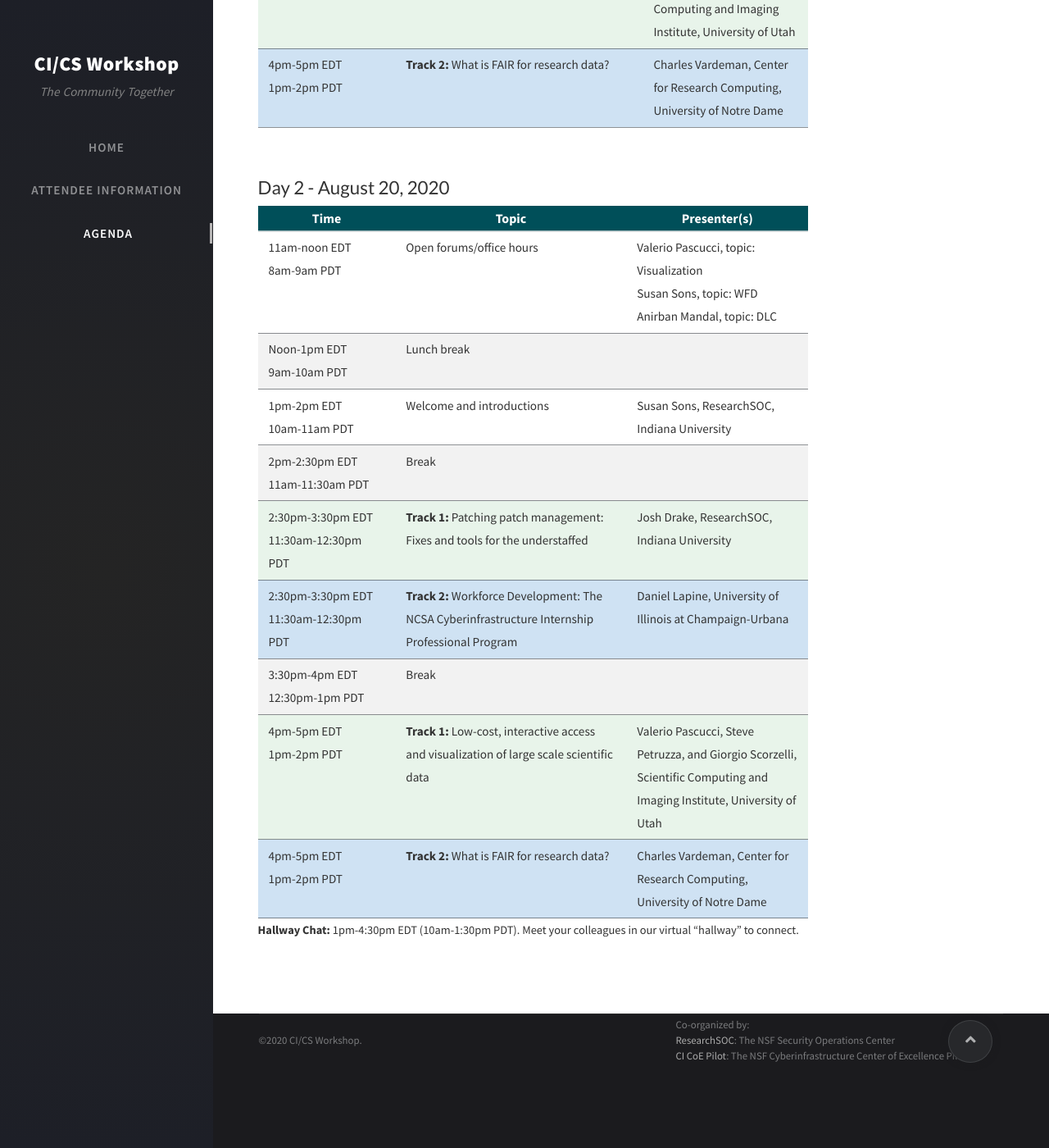
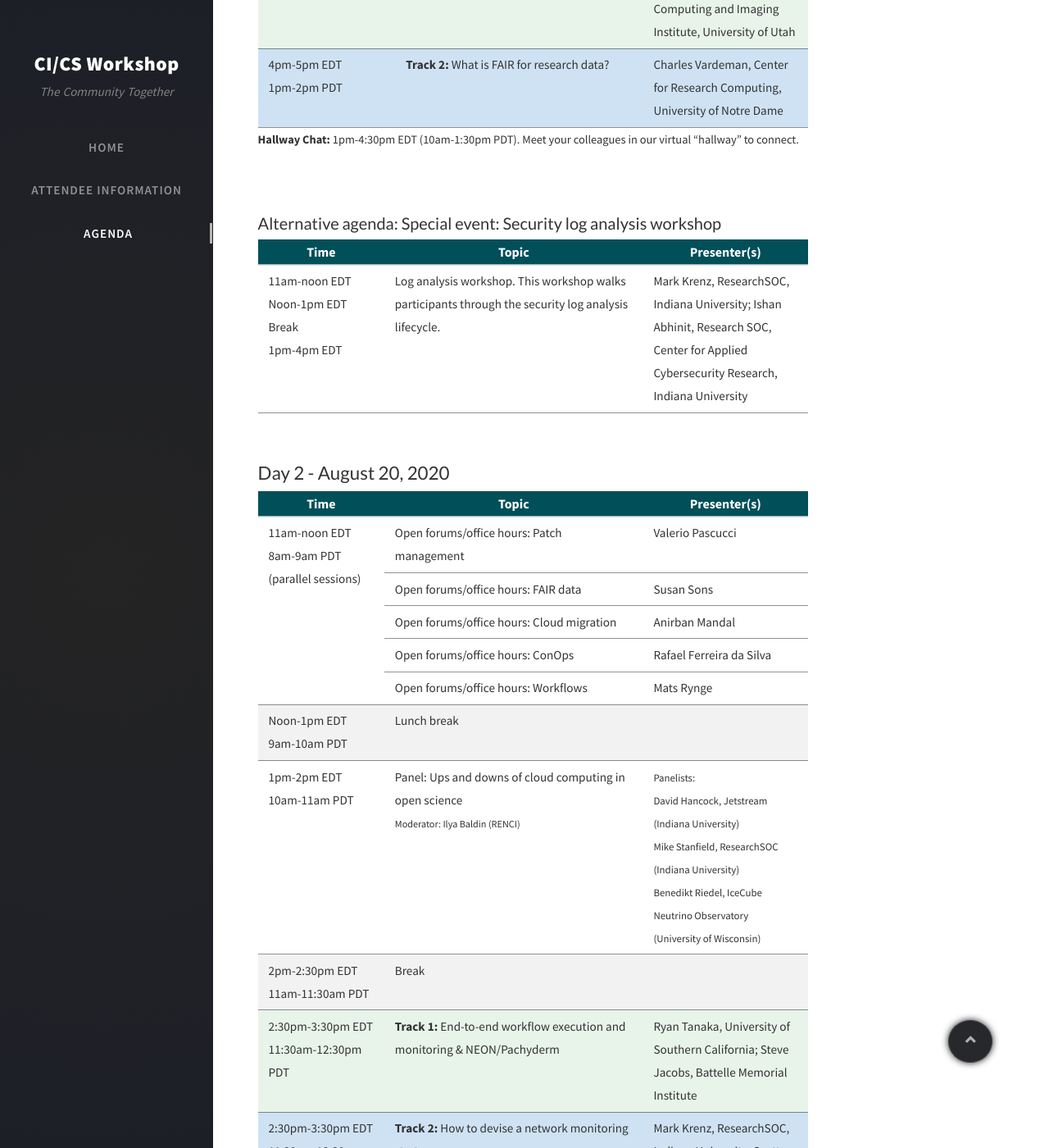
Before and after one commit to cics-workshop/cics-workshop.github.io, a Jekyll site: the page built from agenda.html, in a window 1280 px wide and 1400 px high, scrolled down 1058 px. Shown: the whole window at 82% size. Built offline with Jekyll 4.4.1, drawn with Linux system fonts in a browser that asks for light colours; nearby versions of some CDN libraries; comment, search, counter and statistics services are not loaded; before the commit the page ends 2374 px from its top, so only the background shows below that; some of the changed text lies outside the part shown.

Commit message:
updating agenda

```diff
--- a/agenda.html
+++ b/agenda.html
@@ -14,7 +14,7 @@
     </thead>
     <tbody>
     <tr style="background-color: #fff">
-        <td rowspan="3">11am-noon EDT <br/> 8am-9am PDT</td>
+        <td rowspan="3">11am-noon EDT <br/> 8am-9am PDT <br/> (parallel sessions)</td>
         <td>Open forums/office hours: Visualization</td>
         <td>Valerio Pascucci</td>
     </tr>
@@ -72,25 +72,64 @@
     </tr>
     </tbody>
 </table>
+<p style="font-size: 0.9em">
+    <strong>Hallway Chat:</strong> 1pm-4:30pm EDT (10am-1:30pm PDT). Meet your colleagues in our virtual “hallway” to
+    connect.
+</p>
 
 <p>&nbsp;</p>
+
+<h3>Alternative agenda: Special event: Security log analysis workshop</h3>
+<table>
+    <thead>
+    <th style="width: 23%">Time</th>
+    <th>Topic</th>
+    <th style="width: 30%">Presenter(s)</th>
+    </thead>
+    <tbody>
+    <tr style="background-color: #fff">
+        <td>11am-noon EDT <br/>
+            Noon-1pm EDT Break<br/>
+            1pm-4pm EDT<br/>
+        </td>
+        <td>Log analysis workshop. This workshop walks participants through the security log analysis lifecycle.</td>
+        <td>Mark Krenz, ResearchSOC, Indiana University; Ishan Abhinit, Research SOC, Center for Applied Cybersecurity Research, Indiana University</td>
+    </tr>
+    </tbody>
+</table>
+
+<p>&nbsp;</p>
+
 
 <h2>Day 2 - August 20, 2020</h2>
 
 <table>
     <thead>
-    <th style="width: 25%">Time</th>
+    <th style="width: 23%">Time</th>
     <th>Topic</th>
-    <th style="width: 33%">Presenter(s)</th>
+    <th style="width: 30%">Presenter(s)</th>
     </thead>
     <tbody>
     <tr style="background-color: #fff">
-        <td>11am-noon EDT <br/> 8am-9am PDT</td>
-        <td>Open forums/office hours</td>
-        <td>Valerio Pascucci, topic: Visualization<br/>
-            Susan Sons, topic: WFD<br/>
-            Anirban Mandal, topic: DLC
-        </td>
+        <td rowspan="5">11am-noon EDT <br/> 8am-9am PDT <br/> (parallel sessions)</td>
+        <td>Open forums/office hours: Patch management</td>
+        <td>Valerio Pascucci</td>
+    </tr>
+    <tr style="background-color: #fff">
+        <td>Open forums/office hours: FAIR data</td>
+        <td>Susan Sons</td>
+    </tr>
+    <tr style="background-color: #fff">
+        <td>Open forums/office hours: Cloud migration</td>
+        <td>Anirban Mandal</td>
+    </tr>
+    <tr style="background-color: #fff">
+        <td>Open forums/office hours: ConOps</td>
+        <td>Rafael Ferreira da Silva</td>
+    </tr>
+    <tr style="background-color: #fff">
+        <td>Open forums/office hours: Workflows</td>
+        <td>Mats Rynge</td>
     </tr>
     <tr style="background-color: #f2f2f2">
         <td>Noon-1pm EDT <br/> 9am-10am PDT</td>
@@ -99,8 +138,11 @@
     </tr>
     <tr style="background-color: #fff">
         <td>1pm-2pm EDT <br/> 10am-11am PDT</td>
-        <td>Welcome and introductions</td>
-        <td>Susan Sons, ResearchSOC, Indiana University</td>
+        <td>Panel: Ups and downs of cloud computing in open science<br/><span style="font-size: 0.8em">Moderator: Ilya Baldin (RENCI)</span>
+        </td>
+        <td style="font-size: 0.8em">Panelists:<br/>David Hancock, Jetstream (Indiana University)<br/>Mike Stanfield,
+            ResearchSOC (Indiana University)<br/>Benedikt Riedel, IceCube Neutrino Observatory (University of Wisconsin)
+        </td>
     </tr>
     <tr style="background-color: #f2f2f2">
         <td>2pm-2:30pm EDT <br/> 11am-11:30am PDT</td>
@@ -109,32 +151,23 @@
     </tr>
     <tr style="background-color: #e8f4ea">
         <td>2:30pm-3:30pm EDT <br/> 11:30am-12:30pm PDT</td>
-        <td><strong>Track 1:</strong> Patching patch management: Fixes and tools for the understaffed</td>
-        <td>Josh Drake, ResearchSOC, Indiana University</td>
+        <td><strong>Track 1:</strong> End-to-end workflow execution and monitoring & NEON/Pachyderm</td>
+        <td>Ryan Tanaka, University of Southern California; Steve Jacobs, Battelle Memorial Institute</td>
     </tr>
     <tr style="background-color: #cfe2f3">
         <td>2:30pm-3:30pm EDT <br/> 11:30am-12:30pm PDT</td>
-        <td><strong>Track 2:</strong> Workforce Development: The NCSA Cyberinfrastructure Internship Professional
-            Program
-        </td>
-        <td>Daniel Lapine, University of Illinois at Champaign-Urbana</td>
+        <td><strong>Track 2:</strong> How to devise a network monitoring strategy</td>
+        <td>Mark Krenz, ResearchSOC, Indiana University; Scott Orr, OmniSOC, Indiana University</td>
     </tr>
     <tr style="background-color: #f2f2f2">
         <td>3:30pm-4pm EDT <br/> 12:30pm-1pm PDT</td>
         <td>Break</td>
         <td></td>
     </tr>
-    <tr style="background-color: #e8f4ea">
+    <tr style="background-color: #fff">
         <td>4pm-5pm EDT <br/> 1pm-2pm PDT</td>
-        <td><strong>Track 1:</strong> Low-cost, interactive access and visualization of large scale scientific data</td>
-        <td>Valerio Pascucci, Steve Petruzza, and Giorgio Scorzelli, Scientific Computing and Imaging Institute,
-            University of Utah
-        </td>
-    </tr>
-    <tr style="background-color: #cfe2f3">
-        <td>4pm-5pm EDT <br/> 1pm-2pm PDT</td>
-        <td><strong>Track 2:</strong> What is FAIR for research data?</td>
-        <td>Charles Vardeman, Center for Research Computing, University of Notre Dame</td>
+        <td>Closing thoughts and next steps; moving forward together</td>
+        <td>Ewa Deelman, University of Southern California</td>
     </tr>
     </tbody>
 </table>
```
